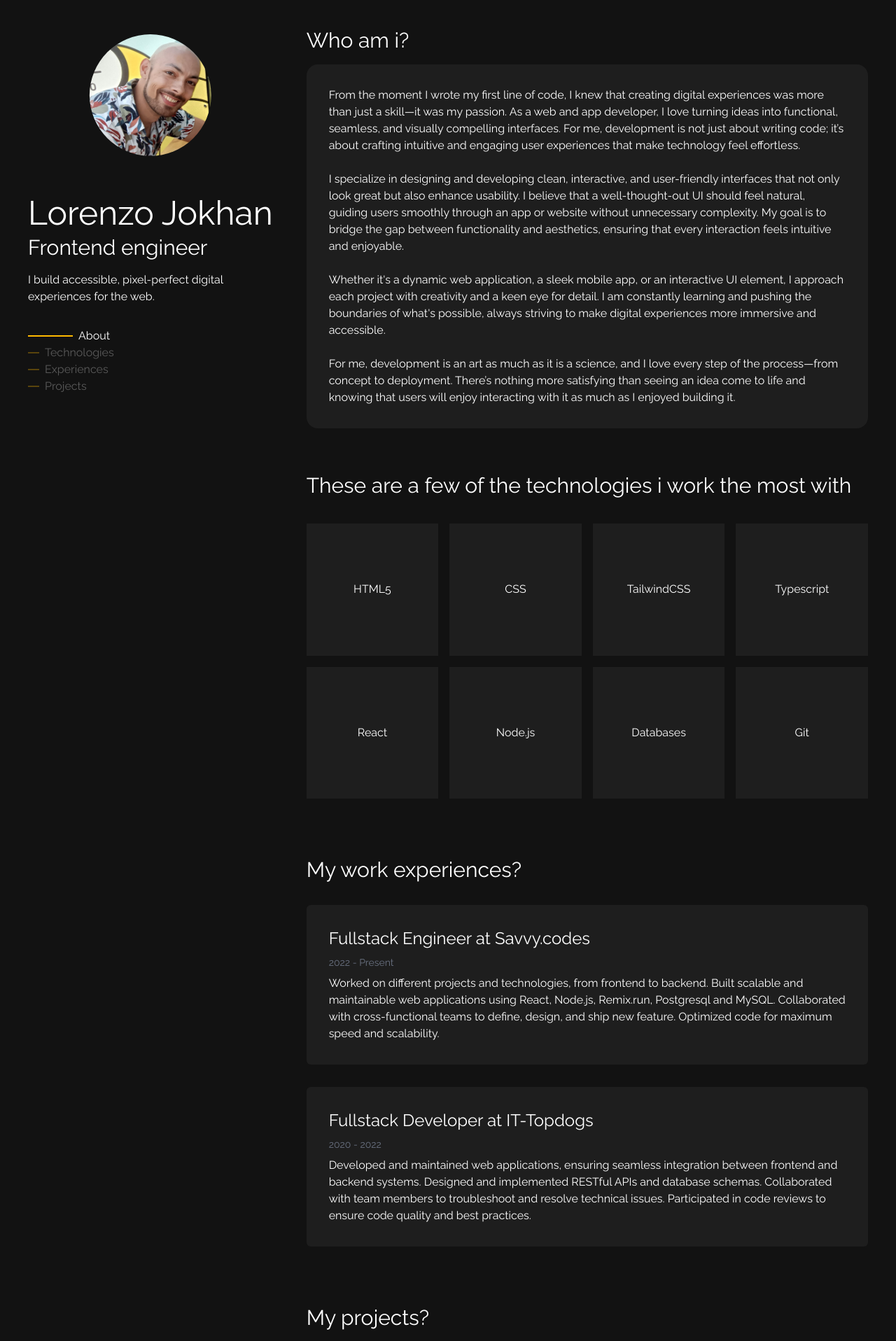
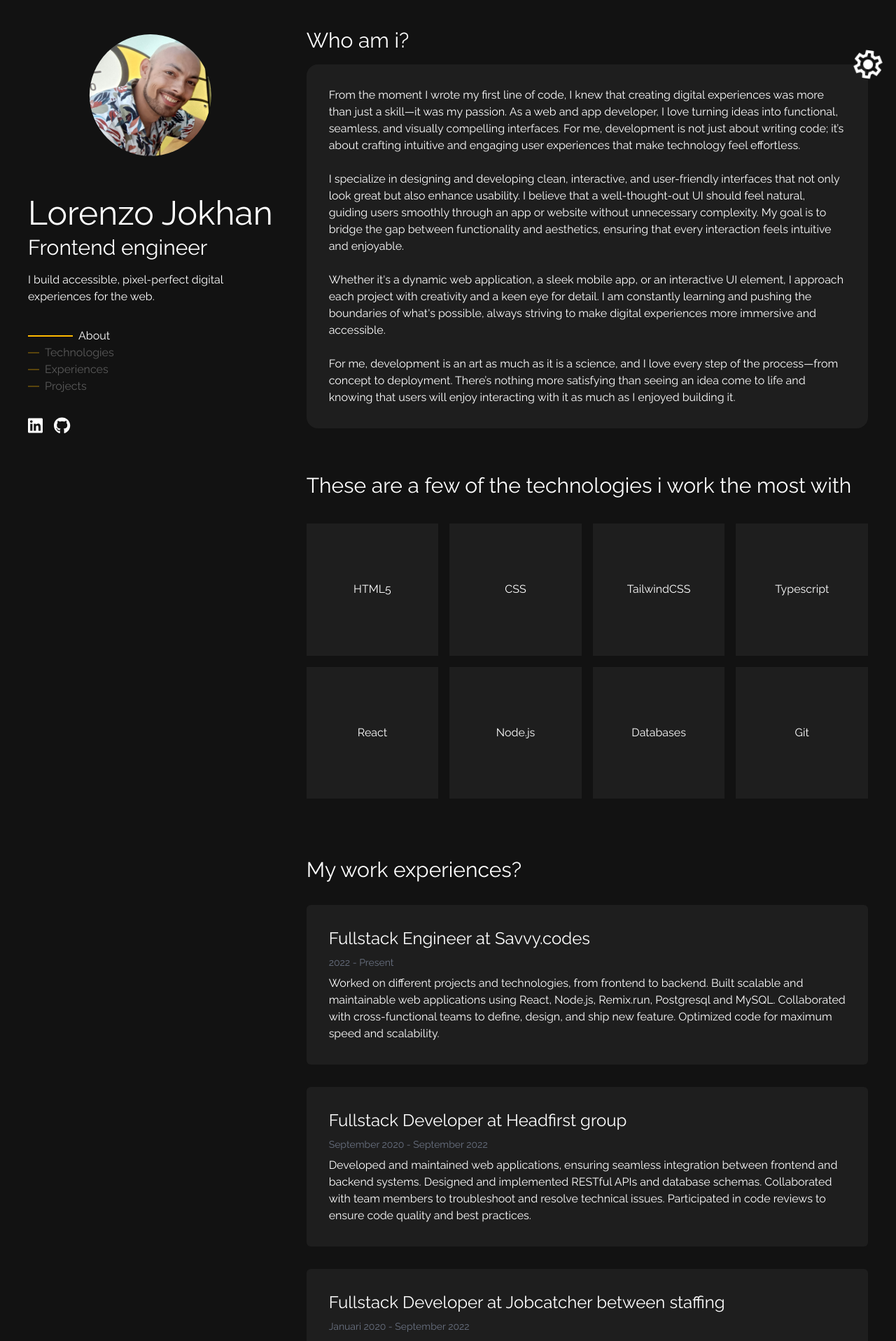
Before and after one commit to LorenzoJokhan/portfolio, a React (Vite) app: page / in a window 1280 px wide. Shown: the top 1916 px of the page at 70% size. Built offline with nearby package versions, Linux system fonts and the light colour scheme.

Commit message:
Added the fontawesome icon package

```diff
--- a/index.html
+++ b/index.html
@@ -8,6 +8,10 @@
     <link
       rel="stylesheet"
       href="https://fonts.googleapis.com/css2?family=Material+Symbols+Outlined:opsz,wght,FILL,GRAD@20..48,100..700,0..1,-50..200&icon_names=arrow_downward"
+    />
+    <link
+      rel="stylesheet"
+      href="https://fonts.googleapis.com/css2?family=Material+Symbols+Outlined:opsz,wght,FILL,GRAD@20..48,100..700,0..1,-50..200&icon_names=settings"
     />
     <link rel="preconnect" href="https://fonts.googleapis.com" />
     <link rel="preconnect" href="https://fonts.gstatic.com" crossorigin />
--- a/src/App.tsx
+++ b/src/App.tsx
@@ -5,6 +5,9 @@ import { Work } from "./pages/work";
 import { Contact } from "./pages/contact";
 import { TechStackGrid } from "./pages/tech-stack";
 import { Projects } from "./pages/projects";
+import { FontAwesomeIcon } from "@fortawesome/react-fontawesome";
+import { faLinkedin } from "@fortawesome/free-brands-svg-icons";
+import { faGithub } from "@fortawesome/free-brands-svg-icons";
 
 function App() {
   const [currentTab, setCurrentTab] = useState("about");
@@ -24,7 +27,7 @@ function App() {
             I build accessible, pixel-perfect digital experiences for the web.
           </p>
 
-          <section className="flex flex-col">
+          <section className="flex flex-col mb-8">
             {["About", "Technologies", "Experiences", "Projects"].map(
               (label) => {
                 const tab = label.toLowerCase();
@@ -57,6 +60,21 @@ function App() {
               }
             )}
           </section>
+
+          <section className="flex gap-4 items-center">
+            <a href="">
+              <FontAwesomeIcon
+                className="text-2xl hover:scale-150 transition-transform"
+                icon={faLinkedin}
+              />
+            </a>
+            <a href="">
+              <FontAwesomeIcon
+                className="text-2xl hover:scale-150 transition-transform"
+                icon={faGithub}
+              />
+            </a>
+          </section>
         </section>
         <section className="flex flex-col">
           <IntroductionPage className="mb-16" />
--- a/src/pages/introduction.tsx
+++ b/src/pages/introduction.tsx
@@ -4,8 +4,13 @@ export const IntroductionPage = ({ className }: { className?: string }) => {
       <h1 className="text-3xl mb-4">Who am i?</h1>
       <section
         id="about"
-        className={"flex flex-col gap-6 bg-card rounded-2xl p-8 " + className}
+        className={
+          "relative flex flex-col gap-6 bg-card rounded-2xl p-8 " + className
+        }
       >
+        <i className="absolute material-symbols-outlined right-0 top-0 -translate-y-1/2 translate-x-1/2 scale-200 animate-[spin_3s_ease-in-out_infinite]">
+          settings
+        </i>
         <p>
           From the moment I wrote my first line of code, I knew that creating
           digital experiences was more than just a skill—it was my passion. As a
--- a/src/pages/projects.tsx
+++ b/src/pages/projects.tsx
@@ -7,16 +7,16 @@ export const Projects = ({ className }: { className?: string }) => {
         "A platform for teachers and students to manage their lesson plans and schedules. Built with React, Node.js, and MySQL. Integrating the the existing wordpress eco-system into the new application, this project came with a number of interesting challenges.",
     },
     {
-      title: "Omleidingennet",
-      cover: "/omleidingennet-1.png",
-      description:
-        "A web application that provides real-time traffic information and alternative routes for drivers. Built with Next.js, TailwindCSS, and GraphQL.",
-    },
-    {
       title: "Lessenplan mobiele app",
       cover: "/lessenplan-1.png",
       description:
         "Een mobiele app waarmee leraren hun lesrooster kunnen inzien en details van gymactiviteiten kunnen inzien. Geschreven in react-native met expo.",
+    },
+    {
+      title: "Omleidingennet",
+      cover: "/omleidingennet-1.png",
+      description:
+        "A web application that provides real-time traffic information and alternative routes for drivers. Built with Next.js, TailwindCSS, and GraphQL. Within this application is a way to draw the roads on a map which is rendered with leaflet. Every drawn line is enriched with the valhalla API refining the draw line to a route. These drawn routes are then saved in the database. Whenever a route enters the specific area within a company, then a mail will be send to the desired person of interest",
     },
   ];
 
--- a/src/pages/work.tsx
+++ b/src/pages/work.tsx
@@ -9,10 +9,26 @@ export const Work = ({ className }: { className?: string }) => {
       description:
         "Worked on different projects and technologies, from frontend to backend. Built scalable and maintainable web applications using React, Node.js, Remix.run, Postgresql and MySQL. Collaborated with cross-functional teams to define, design, and ship new feature. Optimized code for maximum speed and scalability.",
     },
+
     {
       title: "Fullstack Developer",
-      company: "IT-Topdogs",
-      date: "2020 - 2022",
+      company: "Headfirst group",
+      date: "September 2020 - September 2022",
+      description:
+        "Developed and maintained web applications, ensuring seamless integration between frontend and backend systems. Designed and implemented RESTful APIs and database schemas. Collaborated with team members to troubleshoot and resolve technical issues. Participated in code reviews to ensure code quality and best practices.",
+    },
+    {
+      title: "Fullstack Developer",
+      company: "Jobcatcher between staffing",
+      date: "Januari 2020 - September 2022",
+      description:
+        "Developed and maintained web applications, ensuring seamless integration between frontend and backend systems. Designed and implemented RESTful APIs and database schemas. Collaborated with team members to troubleshoot and resolve technical issues. Participated in code reviews to ensure code quality and best practices.",
+    },
+
+    {
+      title: "Fullstack Developer",
+      company: "Het CAK",
+      date: "Januari 2019 - September 2019",
       description:
         "Developed and maintained web applications, ensuring seamless integration between frontend and backend systems. Designed and implemented RESTful APIs and database schemas. Collaborated with team members to troubleshoot and resolve technical issues. Participated in code reviews to ensure code quality and best practices.",
     },
```
Also changed, not shown: package.json (+6 -1 lines), src/assets/gear.svg (renamed from public/gear.svg), 1 other file (tests, documents, lock files or other folders).
